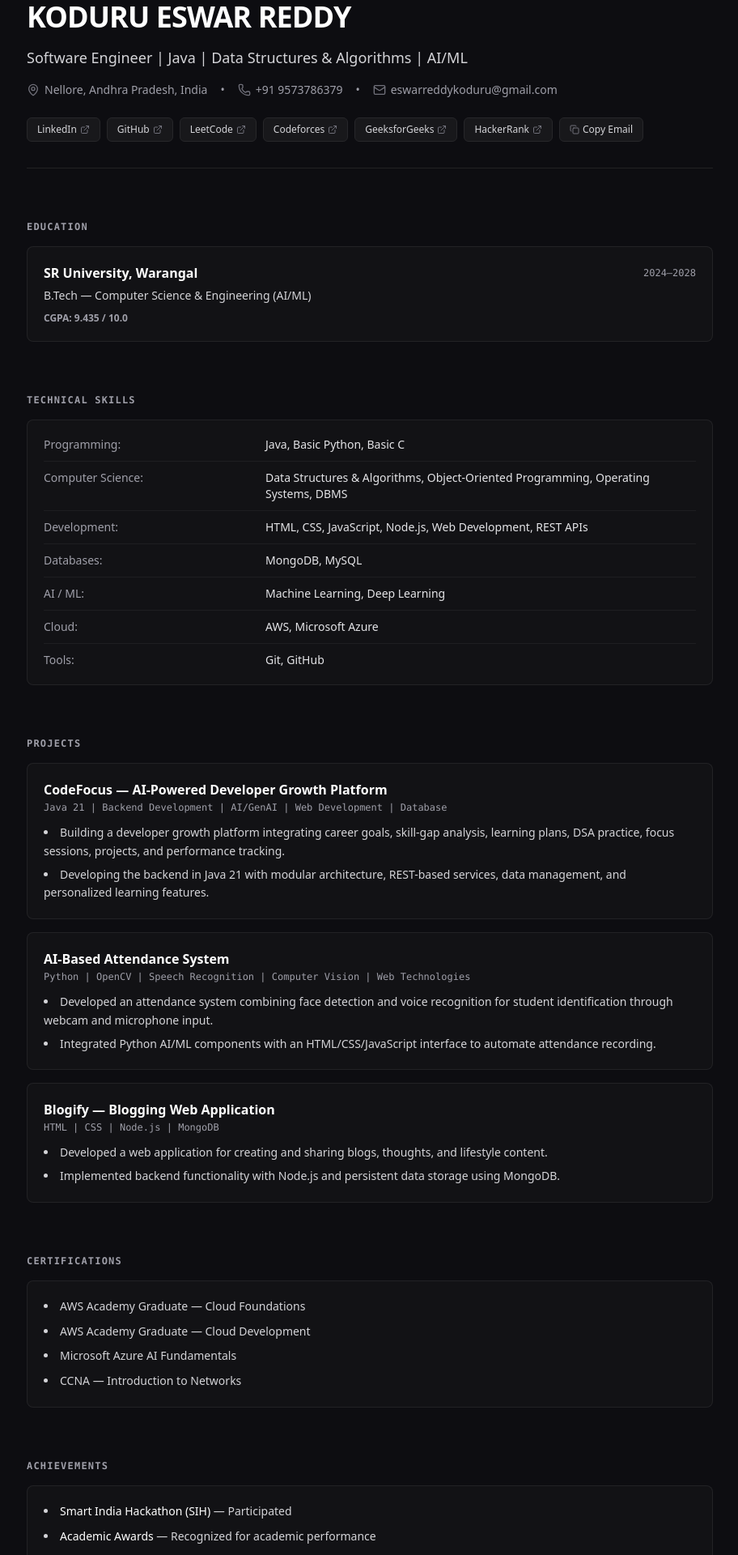
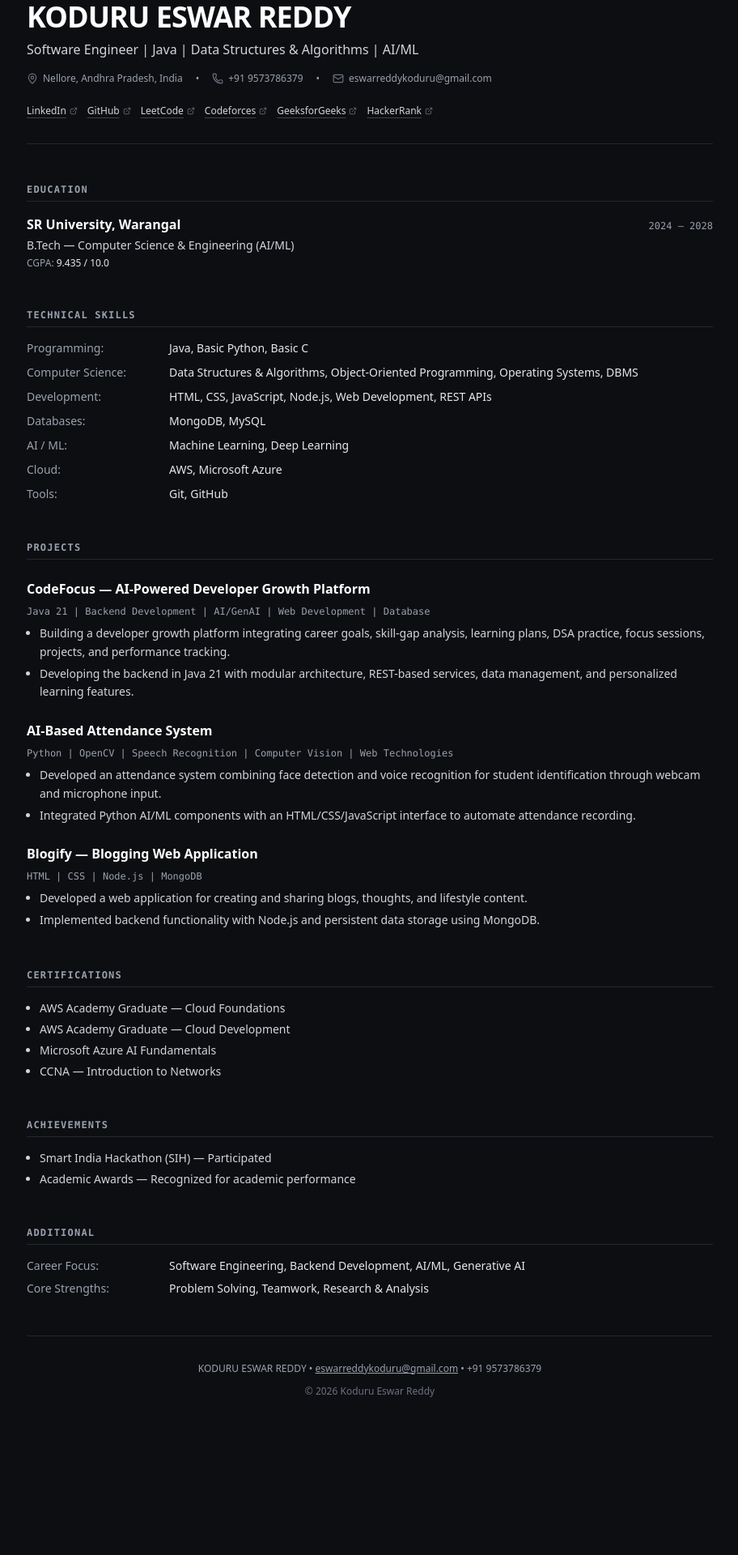
Before and after one commit to Eswar15-b34/eswar-portfolio, a Next.js app: page / in a window 1280 px wide. Shown: the part 100-2020 px from the top of the page at 81% size, without its empty margins (183-1095 px from the left). After the commit the page ends 1922 px from the top, so only its background shows below. Built offline with nearby package versions, Linux system fonts and the light colour scheme.

Commit message:
Simplify portfolio: clean minimalist resume layout with exact resume contents and neutral styling

```diff
--- a/app/globals.css
+++ b/app/globals.css
@@ -1,10 +1,11 @@
 @import "tailwindcss";
 
 :root {
-  --background: #0d0d11;
-  --foreground: #f4f4f5;
-  --card-bg: #14141a;
-  --card-border: #23232c;
+  --background: #0d0e11;
+  --foreground: #ededed;
+  --card-bg: #14161b;
+  --card-border: #232730;
+  --muted: #8b949e;
 }
 
 @theme inline {
@@ -21,8 +22,8 @@ html {
 body {
   min-height: 100vh;
   margin: 0;
-  background-color: #0d0d11;
-  color: #f4f4f5;
+  background-color: var(--background);
+  color: var(--foreground);
   font-family: var(--font-sans);
   text-rendering: optimizeLegibility;
   -webkit-font-smoothing: antialiased;
@@ -30,7 +31,7 @@ body {
 }
 
 ::selection {
-  background: #3f3f46;
+  background: #2d333b;
   color: #ffffff;
 }
 
@@ -39,12 +40,12 @@ body {
   width: 6px;
 }
 ::-webkit-scrollbar-track {
-  background: #0d0d11;
+  background: #0d0e11;
 }
 ::-webkit-scrollbar-thumb {
-  background: #27272a;
+  background: #232730;
   border-radius: 3px;
 }
 ::-webkit-scrollbar-thumb:hover {
-  background: #3f3f46;
+  background: #363c48;
 }
--- a/app/layout.tsx
+++ b/app/layout.tsx
@@ -13,23 +13,9 @@ const jetbrainsMono = JetBrains_Mono({
 });
 
 export const metadata: Metadata = {
-  title: "Koduru Eswar Reddy | Software Engineer & AI/ML Developer",
+  title: "Koduru Eswar Reddy | Software Engineer | Java | DSA | AI/ML",
   description:
-    "Portfolio of Koduru Eswar Reddy — Software Engineer specializing in Java, Data Structures & Algorithms, AI/ML, Cloud Computing (AWS/Azure), and Web Development.",
-  keywords: [
-    "Koduru Eswar Reddy",
-    "Eswar Reddy",
-    "Software Engineer",
-    "Java Developer",
-    "AI/ML Engineer",
-    "Data Structures & Algorithms",
-    "SR University",
-    "Full Stack Developer",
-    "CodeFocus",
-    "AWS",
-    "Azure"
-  ],
-  authors: [{ name: "Koduru Eswar Reddy" }],
+    "Portfolio of Koduru Eswar Reddy — Software Engineer, B.Tech CSE (AI/ML) at SR University.",
   icons: {
     icon: "/profile.png",
   },
@@ -45,7 +31,7 @@ export default function RootLayout({
       lang="en"
       className={`${inter.variable} ${jetbrainsMono.variable} h-full antialiased scroll-smooth`}
     >
-      <body className="min-h-full flex flex-col font-sans bg-[#08090d] text-gray-100 selection:bg-purple-500/30 selection:text-white">
+      <body className="min-h-full flex flex-col font-sans bg-[#0d0e11] text-[#ededed]">
         {children}
       </body>
     </html>
--- a/app/page.tsx
+++ b/app/page.tsx
@@ -1,31 +1,7 @@
-'use client';
-
-import React, { useState } from 'react';
-import {
-  Mail,
-  Phone,
-  MapPin,
-  ExternalLink,
-  Copy,
-  Check,
-  GraduationCap,
-  Code,
-  FolderGit2,
-  Award,
-  Trophy,
-  Sparkles,
-  Layers
-} from 'lucide-react';
+import React from 'react';
+import { Mail, Phone, MapPin, ExternalLink } from 'lucide-react';
 
 export default function Home() {
-  const [copiedEmail, setCopiedEmail] = useState(false);
-
-  const handleCopyEmail = () => {
-    navigator.clipboard.writeText('eswarreddykoduru@gmail.com');
-    setCopiedEmail(true);
-    setTimeout(() => setCopiedEmail(false), 2000);
-  };
-
   const links = [
     { name: 'LinkedIn', url: 'https://www.linkedin.com/in/eswar-koduru' },
     { name: 'GitHub', url: 'https://github.com/Eswar15-b34' },
@@ -35,7 +11,7 @@ export default function Home() {
     { name: 'HackerRank', url: 'https://www.hackerrank.com/profile/eswarreddykoduru' },
   ];
 
-  const skillGroups = [
+  const technicalSkills = [
     { category: 'Programming', items: 'Java, Basic Python, Basic C' },
     { category: 'Computer Science', items: 'Data Structures & Algorithms, Object-Oriented Programming, Operating Systems, DBMS' },
     { category: 'Development', items: 'HTML, CSS, JavaScript, Node.js, Web Development, REST APIs' },
@@ -48,7 +24,7 @@ export default function Home() {
   const projects = [
     {
       title: 'CodeFocus — AI-Powered Developer Growth Platform',
-      tech: 'Java 21 | Backend Development | AI/GenAI | Web Development | Database',
+      techStack: 'Java 21 | Backend Development | AI/GenAI | Web Development | Database',
       points: [
         'Building a developer growth platform integrating career goals, skill-gap analysis, learning plans, DSA practice, focus sessions, projects, and performance tracking.',
         'Developing the backend in Java 21 with modular architecture, REST-based services, data management, and personalized learning features.',
@@ -56,7 +32,7 @@ export default function Home() {
     },
     {
       title: 'AI-Based Attendance System',
-      tech: 'Python | OpenCV | Speech Recognition | Computer Vision | Web Technologies',
+      techStack: 'Python | OpenCV | Speech Recognition | Computer Vision | Web Technologies',
       points: [
         'Developed an attendance system combining face detection and voice recognition for student identification through webcam and microphone input.',
         'Integrated Python AI/ML components with an HTML/CSS/JavaScript interface to automate attendance recording.',
@@ -64,7 +40,7 @@ export default function Home() {
     },
     {
       title: 'Blogify — Blogging Web Application',
-      tech: 'HTML | CSS | Node.js | MongoDB',
+      techStack: 'HTML | CSS | Node.js | MongoDB',
       points: [
         'Developed a web application for creating and sharing blogs, thoughts, and lifestyle content.',
         'Implemented backend functionality with Node.js and persistent data storage using MongoDB.',
@@ -80,137 +56,125 @@ export default function Home() {
   ];
 
   const achievements = [
-    {
-      title: 'Smart India Hackathon (SIH)',
-      detail: 'Participated',
-    },
-    {
-      title: 'Academic Awards',
-      detail: 'Recognized for academic performance',
-    },
+    'Smart India Hackathon (SIH) — Participated',
+    'Academic Awards — Recognized for academic performance',
   ];
 
   return (
-    <div className="min-h-screen bg-[#0d0d11] text-zinc-200">
-      {/* Navigation */}
-      <nav className="sticky top-0 z-50 bg-[#0d0d11]/90 backdrop-blur border-b border-zinc-800/70">
+    <div className="min-h-screen bg-[#0d0e11] text-[#ededed] font-sans antialiased selection:bg-neutral-800 selection:text-white">
+      {/* Top Navbar */}
+      <nav className="sticky top-0 z-50 bg-[#0d0e11]/90 backdrop-blur-md border-b border-[#232730]">
         <div className="max-w-4xl mx-auto px-6 py-4 flex items-center justify-between">
-          <a href="#top" className="font-semibold text-white tracking-tight text-sm hover:text-zinc-300 transition">
+          <a href="#" className="font-semibold text-sm tracking-tight text-white hover:text-gray-300 transition">
             KODURU ESWAR REDDY
           </a>
-          <div className="flex items-center gap-5 text-xs text-zinc-400">
+          <div className="flex items-center gap-5 text-xs text-gray-400">
             <a href="#education" className="hover:text-white transition">Education</a>
             <a href="#skills" className="hover:text-white transition">Skills</a>
             <a href="#projects" className="hover:text-white transition">Projects</a>
             <a href="#certifications" className="hover:text-white transition">Certifications</a>
-            <a href="#achievements" className="hover:text-white transition">Achievements</a>
+            <a href="#contact" className="hover:text-white transition">Contact</a>
           </div>
         </div>
       </nav>
 
-      <main className="max-w-4xl mx-auto px-6 py-12 space-y-16" id="top">
-        {/* Header / Intro */}
-        <section className="space-y-4 pb-8 border-b border-zinc-800/80">
+      {/* Main Resume-Style Container */}
+      <main className="max-w-4xl mx-auto px-6 py-12 space-y-12">
+        {/* Header Section */}
+        <header className="border-b border-[#232730] pb-8 text-center sm:text-left">
           <h1 className="text-3xl sm:text-4xl font-bold tracking-tight text-white">
             KODURU ESWAR REDDY
           </h1>
-          <p className="text-base sm:text-lg text-zinc-300 font-medium">
+          <p className="text-sm sm:text-base font-medium text-gray-300 mt-2">
             Software Engineer | Java | Data Structures &amp; Algorithms | AI/ML
           </p>
 
-          <div className="flex flex-wrap items-center gap-y-2 gap-x-4 text-xs sm:text-sm text-zinc-400">
+          <div className="flex flex-wrap items-center justify-center sm:justify-start gap-y-2 gap-x-4 text-xs text-gray-400 mt-4">
             <span className="flex items-center gap-1.5">
-              <MapPin className="w-4 h-4 text-zinc-500" />
+              <MapPin className="w-3.5 h-3.5 text-gray-500" />
               Nellore, Andhra Pradesh, India
             </span>
             <span>•</span>
-            <a href="tel:+919573786379" className="flex items-center gap-1.5 hover:text-zinc-200 transition">
-              <Phone className="w-4 h-4 text-zinc-500" />
+            <a href="tel:+919573786379" className="flex items-center gap-1.5 hover:text-white transition">
+              <Phone className="w-3.5 h-3.5 text-gray-500" />
               +91 9573786379
             </a>
             <span>•</span>
-            <a href="mailto:eswarreddykoduru@gmail.com" className="flex items-center gap-1.5 hover:text-zinc-200 transition">
-              <Mail className="w-4 h-4 text-zinc-500" />
+            <a href="mailto:eswarreddykoduru@gmail.com" className="flex items-center gap-1.5 hover:text-white transition">
+              <Mail className="w-3.5 h-3.5 text-gray-500" />
               eswarreddykoduru@gmail.com
             </a>
           </div>
 
-          {/* Links Row */}
-          <div className="flex flex-wrap items-center gap-2 pt-2">
+          {/* Links */}
+          <div className="flex flex-wrap items-center justify-center sm:justify-start gap-3 mt-4 pt-2">
             {links.map((link) => (
               <a
                 key={link.name}
                 href={link.url}
                 target="_blank"
                 rel="noopener noreferrer"
-                className="inline-flex items-center gap-1 px-3 py-1.5 rounded-md text-xs font-medium bg-zinc-900 border border-zinc-800 text-zinc-300 hover:text-white hover:border-zinc-600 transition"
+                className="inline-flex items-center gap-1 text-xs text-gray-300 hover:text-white underline underline-offset-4 decoration-neutral-700 hover:decoration-white transition"
               >
-                <span>{link.name}</span>
-                <ExternalLink className="w-3 h-3 text-zinc-500" />
+                {link.name}
+                <ExternalLink className="w-2.5 h-2.5 text-gray-500" />
               </a>
             ))}
-            <button
-              onClick={handleCopyEmail}
-              className="inline-flex items-center gap-1 px-3 py-1.5 rounded-md text-xs font-medium bg-zinc-900 border border-zinc-800 text-zinc-300 hover:text-white hover:border-zinc-600 transition"
-            >
-              {copiedEmail ? <Check className="w-3 h-3 text-zinc-300" /> : <Copy className="w-3 h-3 text-zinc-500" />}
-              <span>{copiedEmail ? 'Email Copied' : 'Copy Email'}</span>
-            </button>
           </div>
-        </section>
+        </header>
 
-        {/* Education */}
+        {/* Education Section */}
         <section id="education" className="space-y-4">
-          <h2 className="text-xs font-mono font-bold tracking-widest text-zinc-400 uppercase">
+          <h2 className="text-xs font-mono uppercase tracking-widest text-gray-400 border-b border-[#232730] pb-1.5 font-bold">
             EDUCATION
           </h2>
-          <div className="bg-zinc-900/50 border border-zinc-800/80 rounded-lg p-5 space-y-1.5">
-            <div className="flex flex-col sm:flex-row sm:items-center sm:justify-between gap-1">
+          <div className="space-y-1">
+            <div className="flex flex-col sm:flex-row sm:items-baseline justify-between gap-1">
               <h3 className="text-base font-semibold text-white">SR University, Warangal</h3>
-              <span className="text-xs text-zinc-400 font-mono">2024–2028</span>
+              <span className="text-xs text-gray-400 font-mono">2024 – 2028</span>
             </div>
-            <p className="text-sm text-zinc-300">
+            <p className="text-sm text-gray-300">
               B.Tech — Computer Science &amp; Engineering (AI/ML)
             </p>
-            <p className="text-xs font-semibold text-zinc-400 pt-1">
-              CGPA: 9.435 / 10.0
+            <p className="text-xs text-gray-400 mt-1">
+              CGPA: <span className="text-gray-200 font-medium">9.435 / 10.0</span>
             </p>
           </div>
         </section>
 
-        {/* Technical Skills */}
+        {/* Technical Skills Section */}
         <section id="skills" className="space-y-4">
-          <h2 className="text-xs font-mono font-bold tracking-widest text-zinc-400 uppercase">
+          <h2 className="text-xs font-mono uppercase tracking-widest text-gray-400 border-b border-[#232730] pb-1.5 font-bold">
             TECHNICAL SKILLS
           </h2>
-          <div className="bg-zinc-900/50 border border-zinc-800/80 rounded-lg p-5 divide-y divide-zinc-800/60">
-            {skillGroups.map((group) => (
-              <div key={group.category} className="py-2.5 first:pt-0 last:pb-0 grid grid-cols-1 sm:grid-cols-12 gap-1 sm:gap-4 text-sm">
-                <span className="sm:col-span-4 font-medium text-zinc-400">{group.category}:</span>
-                <span className="sm:col-span-8 text-zinc-200">{group.items}</span>
+          <div className="space-y-2.5 text-sm">
+            {technicalSkills.map((skill) => (
+              <div key={skill.category} className="grid grid-cols-1 sm:grid-cols-[160px_1fr] gap-1 sm:gap-4">
+                <span className="text-gray-400 font-medium text-xs sm:text-sm">{skill.category}:</span>
+                <span className="text-gray-200 text-xs sm:text-sm">{skill.items}</span>
               </div>
             ))}
           </div>
         </section>
 
-        {/* Projects */}
-        <section id="projects" className="space-y-4">
-          <h2 className="text-xs font-mono font-bold tracking-widest text-zinc-400 uppercase">
+        {/* Projects Section */}
+        <section id="projects" className="space-y-6">
+          <h2 className="text-xs font-mono uppercase tracking-widest text-gray-400 border-b border-[#232730] pb-1.5 font-bold">
             PROJECTS
           </h2>
-          <div className="space-y-4">
+
+          <div className="space-y-6">
             {projects.map((project) => (
-              <div
-                key={project.title}
-                className="bg-zinc-900/50 border border-zinc-800/80 rounded-lg p-5 space-y-3"
-              >
-                <div>
-                  <h3 className="text-base font-semibold text-white">{project.title}</h3>
-                  <p className="text-xs font-mono text-zinc-400 mt-0.5">{project.tech}</p>
-                </div>
-                <ul className="space-y-1.5 text-xs sm:text-sm text-zinc-300 list-disc list-inside">
-                  {project.points.map((point, idx) => (
-                    <li key={idx} className="leading-relaxed">{point}</li>
+              <div key={project.title} className="space-y-2">
+                <h3 className="text-base font-semibold text-white">
+                  {project.title}
+                </h3>
+                <p className="text-xs font-mono text-gray-400">
+                  {project.techStack}
+                </p>
+                <ul className="list-disc list-outside ml-4 space-y-1 text-xs sm:text-sm text-gray-300 leading-relaxed">
+                  {project.points.map((pt, idx) => (
+                    <li key={idx}>{pt}</li>
                   ))}
                 </ul>
               </div>
@@ -218,58 +182,55 @@ export default function Home() {
           </div>
         </section>
 
-        {/* Certifications */}
+        {/* Certifications Section */}
         <section id="certifications" className="space-y-4">
-          <h2 className="text-xs font-mono font-bold tracking-widest text-zinc-400 uppercase">
+          <h2 className="text-xs font-mono uppercase tracking-widest text-gray-400 border-b border-[#232730] pb-1.5 font-bold">
             CERTIFICATIONS
           </h2>
-          <div className="bg-zinc-900/50 border border-zinc-800/80 rounded-lg p-5">
-            <ul className="space-y-2 text-sm text-zinc-300 list-disc list-inside">
-              {certifications.map((cert) => (
-                <li key={cert} className="leading-relaxed">{cert}</li>
-              ))}
-            </ul>
+          <ul className="list-disc list-outside ml-4 space-y-1.5 text-xs sm:text-sm text-gray-300">
+            {certifications.map((cert) => (
+              <li key={cert}>{cert}</li>
+            ))}
+          </ul>
+        </section>
+
+        {/* Achievements Section */}
+        <section id="achievements" className="space-y-4">
+          <h2 className="text-xs font-mono uppercase tracking-widest text-gray-400 border-b border-[#232730] pb-1.5 font-bold">
+            ACHIEVEMENTS
+          </h2>
+          <ul className="list-disc list-outside ml-4 space-y-1.5 text-xs sm:text-sm text-gray-300">
+            {achievements.map((ach) => (
+              <li key={ach}>{ach}</li>
+            ))}
+          </ul>
+        </section>
+
+        {/* Additional Section */}
+        <section id="additional" className="space-y-4">
+          <h2 className="text-xs font-mono uppercase tracking-widest text-gray-400 border-b border-[#232730] pb-1.5 font-bold">
+            ADDITIONAL
+          </h2>
+          <div className="space-y-2 text-xs sm:text-sm">
+            <div className="grid grid-cols-1 sm:grid-cols-[160px_1fr] gap-1 sm:gap-4">
+              <span className="text-gray-400 font-medium">Career Focus:</span>
+              <span className="text-gray-200">Software Engineering, Backend Development, AI/ML, Generative AI</span>
+            </div>
+            <div className="grid grid-cols-1 sm:grid-cols-[160px_1fr] gap-1 sm:gap-4">
+              <span className="text-gray-400 font-medium">Core Strengths:</span>
+              <span className="text-gray-200">Problem Solving, Teamwork, Research &amp; Analysis</span>
+            </div>
           </div>
         </section>
 
-        {/* Achievements */}
-        <section id="achievements" className="space-y-4">
-          <h2 className="text-xs font-mono font-bold tracking-widest text-zinc-400 uppercase">
-            ACHIEVEMENTS
-          </h2>
-          <div className="bg-zinc-900/50 border border-zinc-800/80 rounded-lg p-5">
-            <ul className="space-y-2 text-sm text-zinc-300 list-disc list-inside">
-              {achievements.map((item) => (
-                <li key={item.title} className="leading-relaxed">
-                  <strong className="text-white font-medium">{item.title}</strong> — {item.detail}
-                </li>
-              ))}
-            </ul>
-          </div>
-        </section>
-
-        {/* Additional */}
-        <section className="space-y-4">
-          <h2 className="text-xs font-mono font-bold tracking-widest text-zinc-400 uppercase">
-            ADDITIONAL
-          </h2>
-          <div className="bg-zinc-900/50 border border-zinc-800/80 rounded-lg p-5 space-y-2.5 text-sm">
-            <div>
-              <strong className="text-zinc-400 font-medium">Career Focus: </strong>
-              <span className="text-zinc-200">Software Engineering, Backend Development, AI/ML, Generative AI</span>
-            </div>
-            <div>
-              <strong className="text-zinc-400 font-medium">Core Strengths: </strong>
-              <span className="text-zinc-200">Problem Solving, Teamwork, Research &amp; Analysis</span>
-            </div>
-          </div>
-        </section>
+        {/* Contact Footer */}
+        <footer id="contact" className="border-t border-[#232730] pt-8 pb-12 text-center text-xs text-gray-500 space-y-3">
+          <p className="text-gray-400">
+            KODURU ESWAR REDDY • <a href="mailto:eswarreddykoduru@gmail.com" className="hover:text-white transition underline">eswarreddykoduru@gmail.com</a> • <a href="tel:+919573786379" className="hover:text-white transition">+91 9573786379</a>
+          </p>
+          <p>© {new Date().getFullYear()} Koduru Eswar Reddy</p>
+        </footer>
       </main>
-
-      {/* Footer */}
-      <footer className="border-t border-zinc-800/80 py-8 px-6 text-center text-xs text-zinc-500">
-        <p>© {new Date().getFullYear()} Koduru Eswar Reddy. All rights reserved.</p>
-      </footer>
     </div>
   );
 }
```
Also changed, not shown: 1 other file (tests, documents, lock files or other folders).
